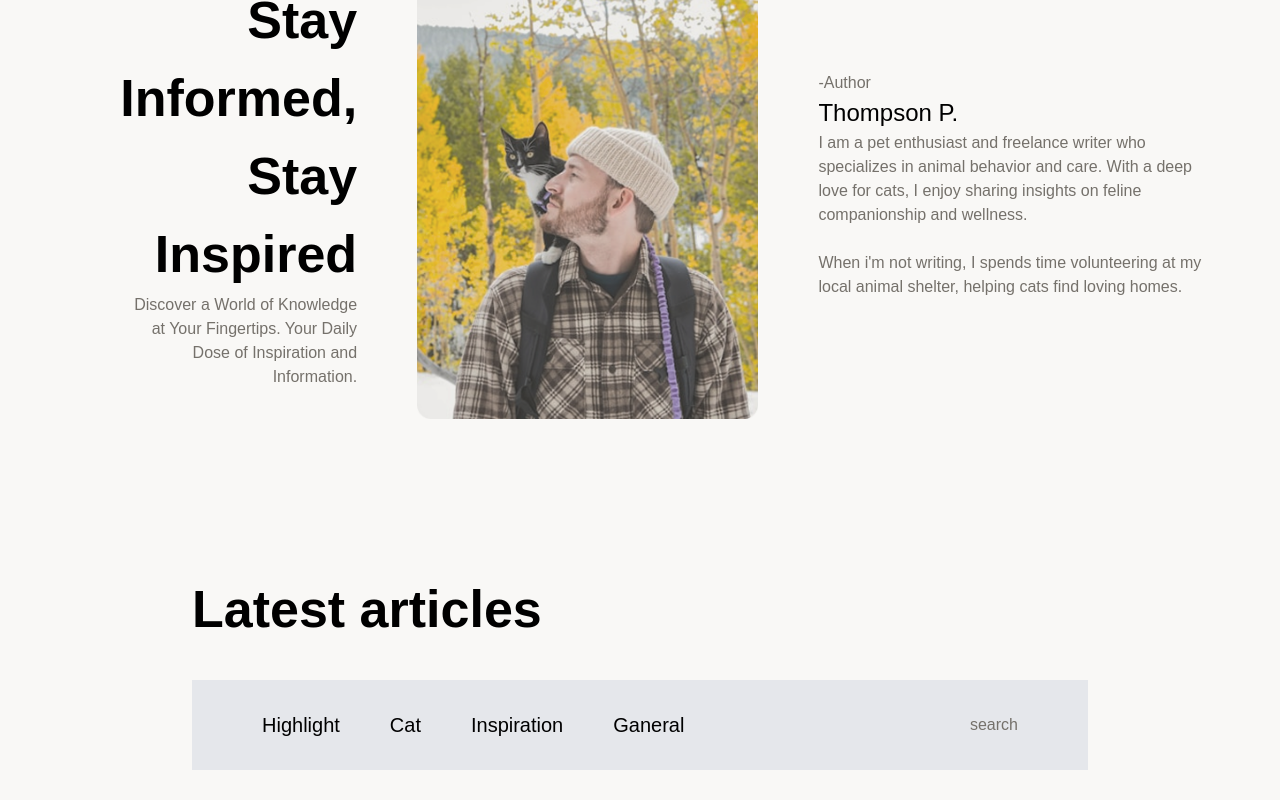
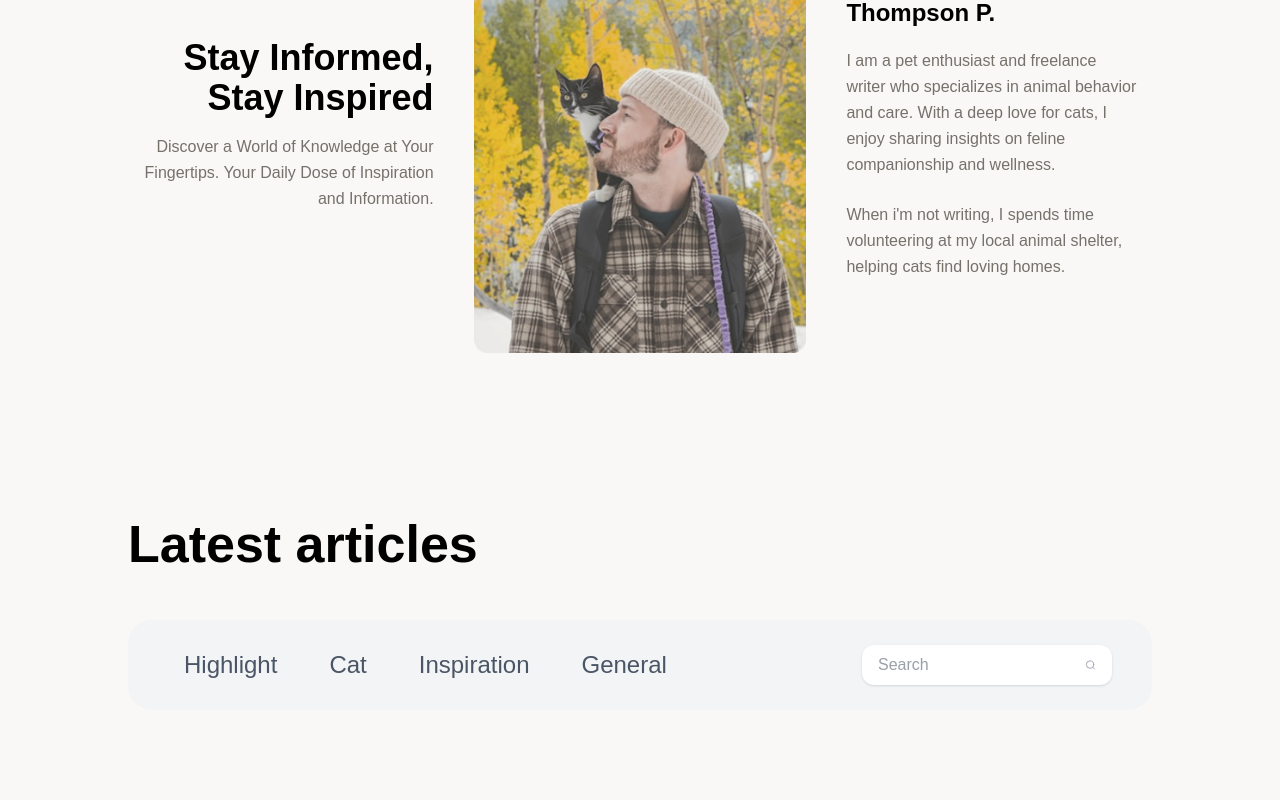
Before and after one commit to Preecha-Sayang/my-first-project, a React (Vite) app: page / in a window 1280 px wide. Shown: the part 260-1060 px from the top of the page. Built offline with nearby package versions, Linux system fonts and the light colour scheme.

Commit message:
feat: update styling and layout for BlogCard, Footer, HeroSection, NarBar, and Search components

```diff
--- a/src/component/ArticleSection.jsx
+++ b/src/component/ArticleSection.jsx
@@ -16,7 +16,7 @@ function BlogCard() {
               <img
                 src={item.image}
                 alt="img-blog-card"
-                className="w-full h-[360px] object-cover"
+                className="w-full h-[360px] object-contain"
               />
 
               <div id="detail" className="p-6 flex flex-col gap-3">
--- a/src/component/footer.jsx
+++ b/src/component/footer.jsx
@@ -4,14 +4,14 @@ import  {Instagram}  from 'lucide-react';
 
 function Footer(){
     return(
-        <footer className='w-[100%]  bg-gray-200 flex flex-row justify-between items-center p-[70px] flex-1 '>
+        <footer className='w-[100%]  bg-gray-200 flex flex-col justify-between items-center p-[70px] gap-7  md:flex-row '>
             <div className='flex flex-row gap-[30px]'>
                 <p className='text-black-500 text-2xl font-bold hover:cursor-pointer'>Get in thouch</p>
                 <Linkedin className=' hover:cursor-pointer'/>
                 <Twitter className=' hover:cursor-pointer'/>
                 <Instagram className=' hover:cursor-pointer'/>
             </div>
-            <p className='text-black-500 text-2xl font-bold hover:cursor-pointer hover:underline'>Home page</p>
+            <a href="/"className='text-gray-500 text-2xl font-bold hover:cursor-pointer hover:underline'>Home page</a>
         </footer>
     )
 }
--- a/src/component/herosection.jsx
+++ b/src/component/herosection.jsx
@@ -1,27 +1,27 @@
 function Herosection(){
   return(
     <>
-  <div className="flex flex-col justify-center items-center w-[100%] my-[120px]">
-    <div   id="hero-sction"  className="flex flex-row  items-center
-      justify-center gap-[60px] w-[80%]">
+  <div className="flex flex-col justify-center items-center w-[100%] my-[120px] md:my-[120px] px-4">
+    <div   id="hero-sction"  className="flex flex-col  items-center
+      justify-center gap-[40px] w-full md:flex-row md:w-[80%]">
 
-      <div id="right-content" className="w-1/3 text-right">
-        <h1 >Stay Informed, Stay Inspired</h1>
-        <p>Discover a World of Knowledge at Your Fingertips. Your Daily Dose of Inspiration and Information.</p>
+      <div id="right-content" className="w-full md:w-1/3 text-center md:text-right flex flex-col gap-4">
+        <h1 className="!text-xl md:!text-4xl !font-bold" >Stay Informed, Stay Inspired</h1>
+        <p className="text-gray-600 text-sm md:text-base leading-relaxed">Discover a World of Knowledge at Your Fingertips. Your Daily Dose of Inspiration and Information.</p>
       </div>
 
-      <img src="./herosection.png" alt="hero-section-img"  className="w-1/3 h-[530px] object-contain"/>
+      <img src="./herosection.png" alt="hero-section-img"  className="w-[250px] h-[300px] md:w-1/3 md:h-[530px] object-contain"/>
 
-      <div id="left-content " className=" w-1/3">
+      <div id="left-content " className="w-full md:w-1/3 flex flex-col gap-4 text-center md:text-left">
         <div id="author">
-          <p>-Author</p>
-          <h4>Thompson P.</h4>
+          <p className="text-gray-500">-Author</p>
+          <h4 className="font-semibold text-lg" >Thompson P.</h4>
         </div>
-        <div id="content" className="w-[400px]">
-            <p>I am a pet enthusiast and freelance writer who specializes in animal behavior and care. With a
+        <div id="content" cclassName="max-w-[400px] mx-auto md:mx-0">
+            <p className="text-sm md:text-base leading-relaxed">I am a pet enthusiast and freelance writer who specializes in animal behavior and care. With a
               deep love for cats, I enjoy sharing insights on feline companionship and wellness. </p>
             <br/>
-            <p>When i'm not writing, I spends time volunteering at my local animal shelter, helping cats
+            <p className="text-sm md:text-base leading-relaxed">When i'm not writing, I spends time volunteering at my local animal shelter, helping cats
               find loving homes.</p>
         </div>
       </div>
--- a/src/component/narbar.jsx
+++ b/src/component/narbar.jsx
@@ -1,13 +1,13 @@
 import { useState } from "react";
 
 function NarBar() {
-  const [isOpen, setIsOpen] = useState(false); // <-- ประกาศ state
+  const [isOpen, setIsOpen] = useState(false);
 
   return (
-    <nav className='max-w-full h-[60px] flex flex-row justify-between items-center pr-[120px] pl-[120px] border-b-2 border-gray-200'>
+    <nav className=' fixed top-0 left-0 w-full h-[60px] flex flex-row justify-between items-center px-[60px] md:px-[120px] border-b-2 border-gray-200 bg-white z-50'>
       <img src="/hh..png" alt="logo" className="hover:cursor-pointer" />
 
-      <div className='gap-[8px] flex'>
+      <div className='gap-[8px] hidden md:flex'>
         <button type="button" className="w-[120px] h-[40px] bg-white border-2 border-gray-400 rounded-4xl flex justify-center items-center hover:cursor-pointer hover:bg-black hover:text-white">
           Login
         </button>
@@ -17,7 +17,7 @@ function NarBar() {
         </button>
       </div>
 
-      {/* Hamburger button */}
+      {/* Hamburger*/}
       <div className="md:hidden flex items-center">
         <button
           onClick={() => setIsOpen(!isOpen)}
@@ -29,7 +29,7 @@ function NarBar() {
         </button>
       </div>
 
-      {/* Mobile menu */}
+      {/* Mobile*/}
       {isOpen && (
         <div className="absolute top-[60px] left-0 w-full bg-white flex flex-col items-center gap-4 py-4 border-b-2 border-gray-200 md:hidden">
           <button className="w-[80%] h-[40px] bg-white border-2 border-gray-400 rounded-4xl flex justify-center items-center hover:bg-black hover:text-white">
--- a/src/component/search.jsx
+++ b/src/component/search.jsx
@@ -1,21 +1,45 @@
-function Search(){
-    return(
+import { Search as SearchIcon } from "lucide-react"; // ใช้ icon จาก lucide-react
+import { useState } from "react";
+
+function Search() {
+    const [isOpen, setIsOpen] = useState(false);
+    const filterbar = ["Highlight", "Cat", "Inspiration", "General"]
+  return (
     <>
-    <div className="w-[100%] flex flex-col  items-center mb-[120px]">
-        <div className="w-[70%] h-[200px] flex flex-col gap-[20px]">
-            <h1 className=" h-1/2">Latest articles</h1>
-            <div className=" h-1/2 flex flex-row  justify-between items-center px-[70px] bg-gray-200">
-                <div className="flex flex-row gap-[50px]">
-                    <p id="search-al">Highlight</p>
-                    <p id="search-al" >Cat</p>
-                    <p id="search-al" >Inspiration</p>
-                    <p id="search-al" >Ganeral</p>
-                </div>
-                <p>search</p>
+      <div className="w-[100%] flex flex-col items-center mb-[120px] ">
+        <div className="w-[80%] h-[200px] flex flex-col gap-[20px]">
+
+          <h1 className="h-1/2 text-2xl font-semibold">Latest articles</h1>
+
+          <div className="h-1/2 hidden flex-row justify-between items-center px-[40px] bg-gray-100 rounded-3xl md:flex">
+
+            <div className="flex flex-row gap-[20px]">
+              {filterbar.map((item, i) => (
+                <button
+                  key={i}
+                  className="px-4 py-2 rounded-xl text-gray-600 hover:bg-gray-300 hover:text-black transition text-2xl hover:cursor-pointer "
+                >
+                  {item}
+                </button>
+              ))}
             </div>
+
+            <div className="flex items-center bg-white px-4 py-2 rounded-xl shadow-sm w-[250px]">
+              <input
+                type="text"
+                placeholder="Search"
+                className="flex-1 outline-none bg-transparent text-gray-700"
+              />
+              <SearchIcon className="w-4 h-4 text-gray-400" />
+            </div>
+          {isOpen &&{
+
+          }}
+          </div>
         </div>
-    </div>
+      </div>
     </>
-    )
+  );
 }
-export default Search
+
+export default Search;
```
